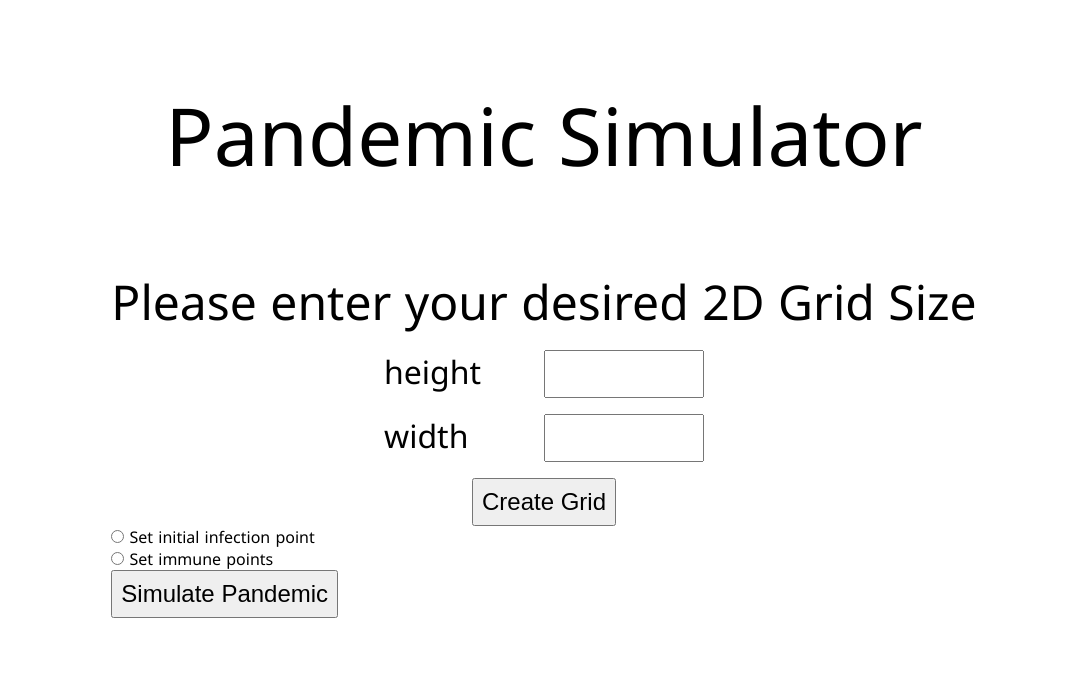
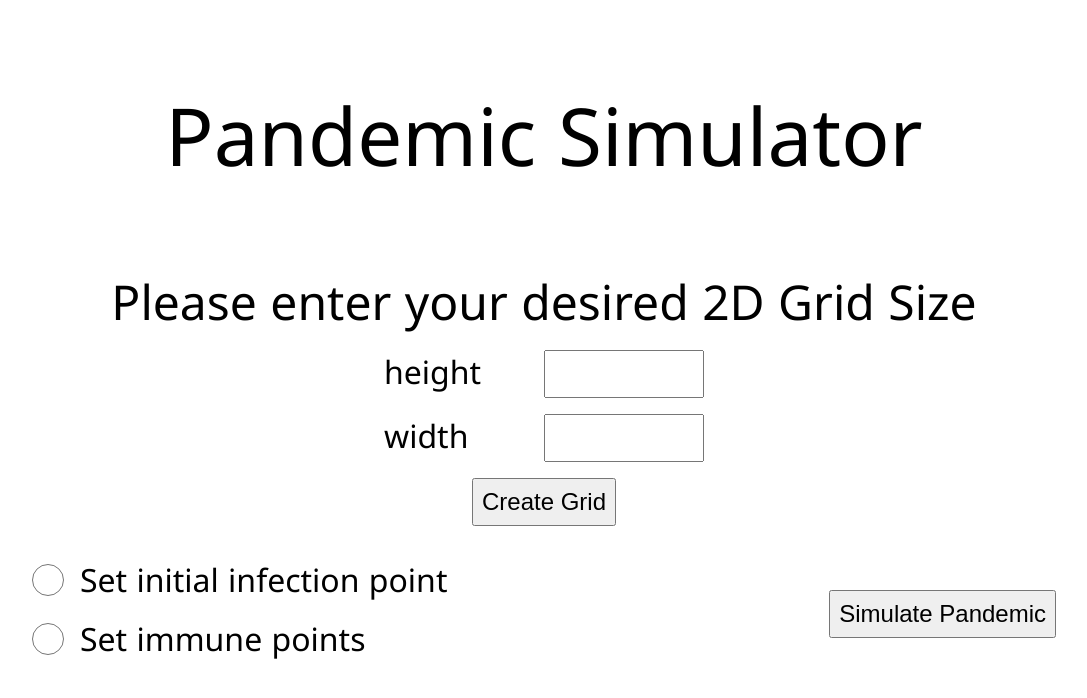
Before and after one commit to mbrecht/pandemic-sim, a Nuxt app: page / in a window 1280 px wide. Shown: the top 698 px of the page, without its empty margins (96-1183 px from the left). Built offline with nearby package versions, Linux system fonts and the light colour scheme.

Commit message:
adds styling

```diff
--- a/components/App.vue
+++ b/components/App.vue
@@ -1,6 +1,19 @@
 <template>
   <div id="app">
     <InputGroup />
-    <Game />
+    <Game class="game" />
   </div>
 </template>
+
+<style scoped>
+#app {
+  height: 100%;
+  width: 80%;
+  display: flex;
+  flex-direction: column;
+}
+
+.game {
+  flex-grow: 1;
+}
+</style>
--- a/components/Board.vue
+++ b/components/Board.vue
@@ -1 +1,9 @@
-<template> </template>
+<template>
+  <div class="game-container"></div>
+</template>
+
+<script>
+export default {};
+</script>
+
+<style scoped></style>
--- a/components/Game.vue
+++ b/components/Game.vue
@@ -2,6 +2,20 @@
   <div id="game">
     <SelectionGroup />
     <Board rows="5" cols="5" />
-    <Button content="Simulate Pandemic" />
+    <Button content="Simulate Pandemic" class="sim-btn" />
   </div>
 </template>
+
+<style scoped>
+#game {
+  display: flex;
+  flex-flow: row nowrap;
+  justify-content: space-between;
+  margin: 2rem 0;
+}
+
+.sim-btn {
+  height: fit-content;
+  margin-top: 2rem;
+}
+</style>
--- a/components/RadioButton.vue
+++ b/components/RadioButton.vue
@@ -1,6 +1,6 @@
 <template>
-  <p class="radio-button">
-    <input type="radio" v-bind:name="name" />
+  <p class="radio">
+    <input class="radio-btn" type="radio" v-bind:name="name" />
     {{ label }}
   </p>
 </template>
@@ -10,3 +10,18 @@ export default {
   props: ["label", "name"]
 };
 </script>
+
+<style scoped>
+.radio {
+  display: flex;
+  flex-flow: row nowrap;
+  align-items: center;
+  column-gap: 1rem;
+  font-size: 2rem;
+}
+
+.radio-btn {
+  width: 2rem;
+  height: 2rem;
+}
+</style>
--- a/components/SelectionGroup.vue
+++ b/components/SelectionGroup.vue
@@ -4,3 +4,11 @@
     <RadioButton label="Set immune points" name="selection-group" />
   </div>
 </template>
+
+<style scoped>
+.selection-group {
+  display: flex;
+  flex-direction: column;
+  row-gap: 1rem;
+}
+</style>
--- a/pages/index.vue
+++ b/pages/index.vue
@@ -15,6 +15,7 @@ export default {};
   flex-direction: column;
   align-items: center;
   font-family: "Segoe UI";
+  height: 100vh;
 }
 
 .title {
```
